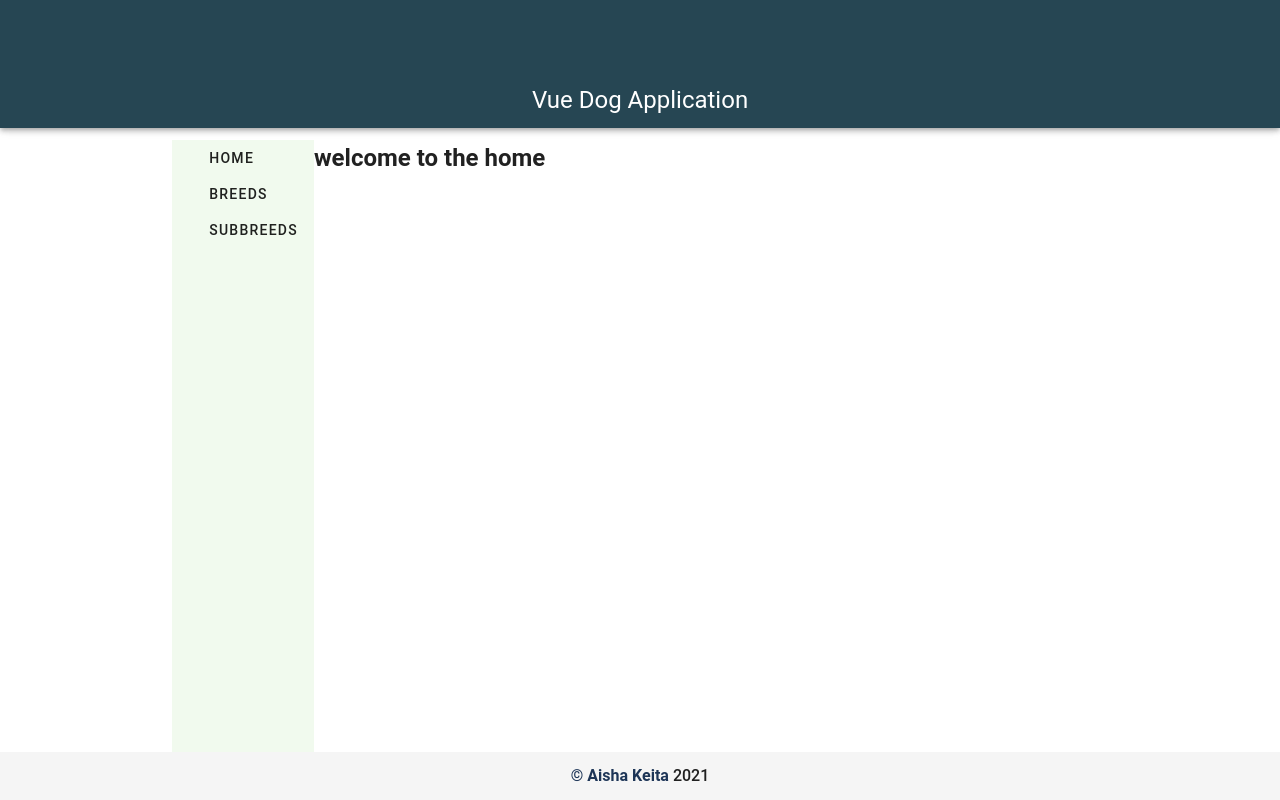
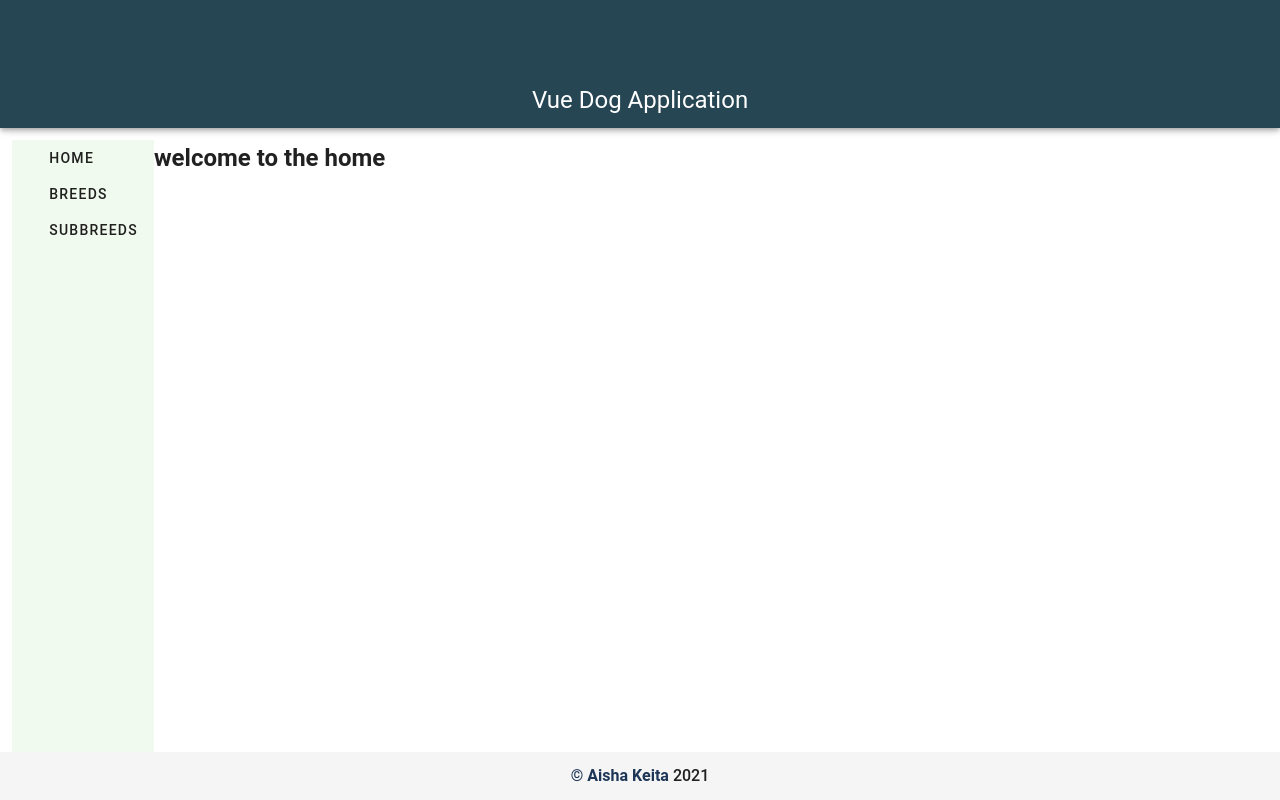
Before and after one commit to AishaKEITA/Dog-Breed-App, a Vue app: page / in a window 1280 px wide. Shown: the top 800 px of the page. Built offline with nearby package versions, Linux system fonts and the light colour scheme.

Commit message:
app.vue
remove container style

```diff
--- a/src/App.vue
+++ b/src/App.vue
@@ -6,7 +6,7 @@
         <div class="container">
           <SideMenu />
           <v-main>
-      <router-view />
+            <router-view></router-view>
           </v-main>
         </div>
       </section>
@@ -33,7 +33,7 @@ section > div {
   display: flex;
   justify-content: space-between;
 }
-.container ,  section {
-  width: 50%
+section {
+  max-width: 60%;
 }
 </style>
```
Lines whose indentation alone changed are shown as unchanged.
